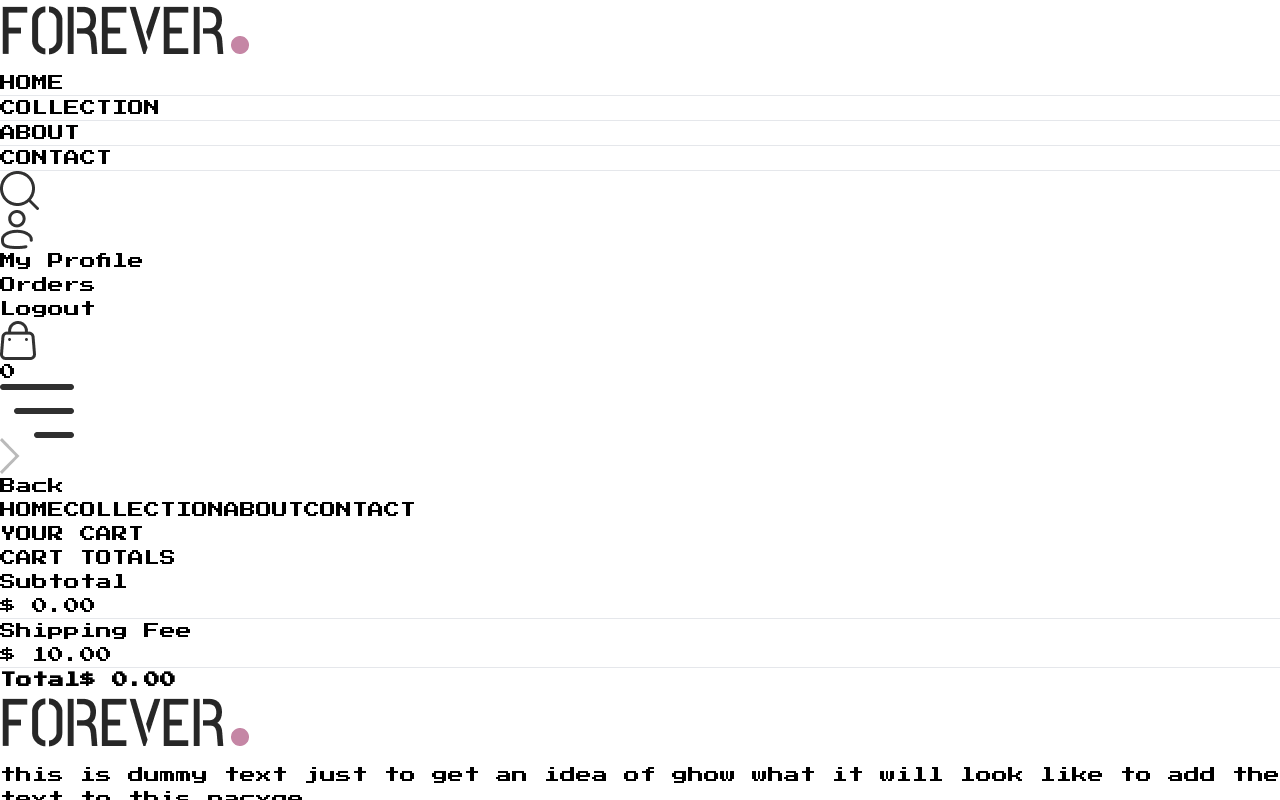
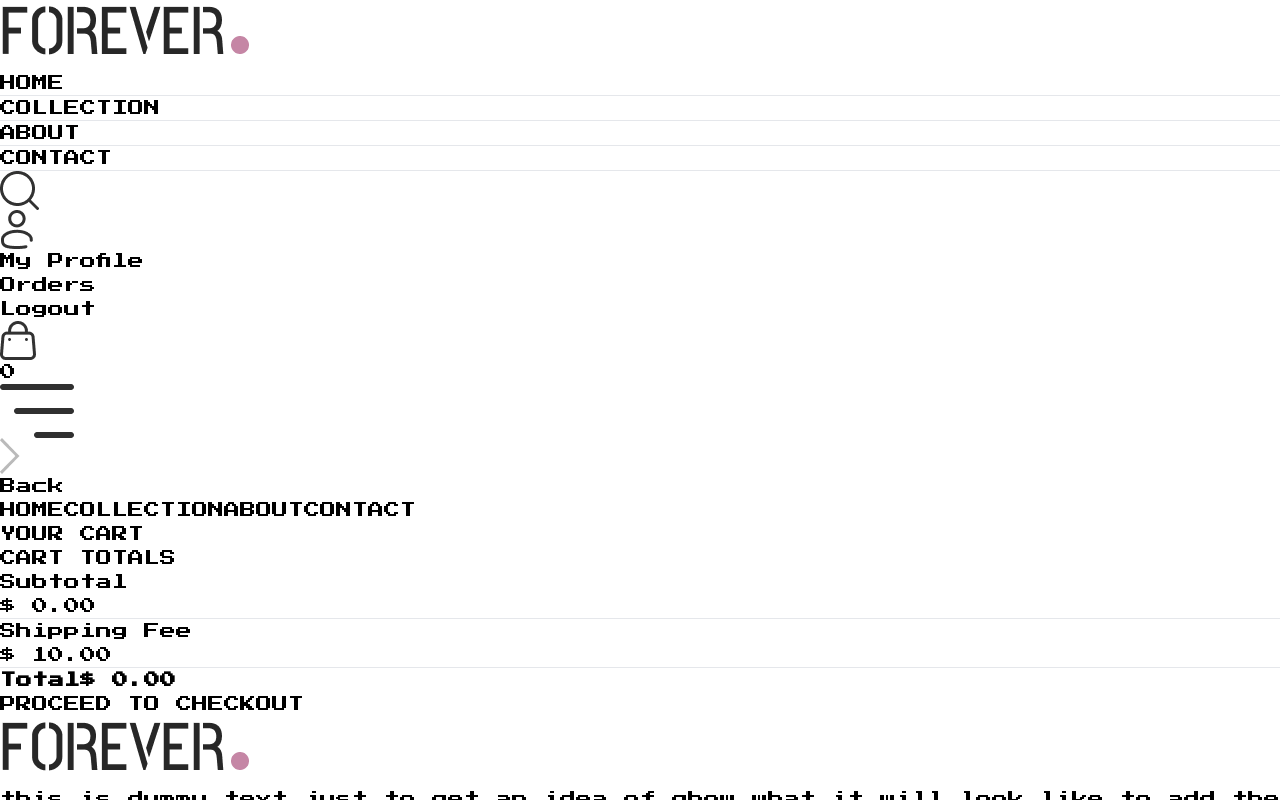
Before and after one commit to jackiejr18/ecommerce-two, a React (Vite) app in the folder frontend/: page /cart in a window 1280 px wide. Shown: the top 800 px of the page. Built offline with nearby package versions, Linux system fonts and the light colour scheme.

Commit message:
addition of checkout button

```diff
--- a/frontend/src/context/ShopContext.jsx
+++ b/frontend/src/context/ShopContext.jsx
@@ -1,6 +1,7 @@
 import { createContext, useEffect, useState } from "react";
 import { products } from "../assets/assets";
 import { toast } from "react-toastify";
+import { useNavigate} from 'react-router-dom';
 
 
 export const ShopContext = createContext();
@@ -12,6 +13,7 @@
   const [search, setSearch] = useState('');
   const [showSearch, setShowSearch] = useState(false);
   const [cartItems, setCartItems] = useState({});
+  const navigate = useNavigate();
 
   const addToCart = async (itemId, size) => {
 
@@ -87,7 +89,7 @@
     products, currency, delivery_fee,
     search, setSearch, showSearch, setShowSearch,
     cartItems, addToCart, getCartCount,
-    updateQuantity, getCartAmount
+    updateQuantity, getCartAmount, navigate
   }
 
   return (
--- a/frontend/src/pages/Cart.jsx
+++ b/frontend/src/pages/Cart.jsx
@@ -6,7 +6,7 @@
 
 const Cart = () => {
 
-  const {products, currency, cartItems, updateQuantity} = useContext(ShopContext);
+  const {products, currency, cartItems, updateQuantity, navigate} = useContext(ShopContext);
 
   const [cartData, setCartData] = useState([]);
 
@@ -65,6 +65,9 @@
       <div className='flex justify-end my-20'>
         <div className='w-full sm:w-[450px]'>
           <CartTotal/>
+          <div className='w-full text-end'>
+            <button onClick={()=>navigate('/place-order')} className='bg-black text-white text-sm my-8 px-8 py-3'>PROCEED TO CHECKOUT</button>
+          </div>
         </div>
       </div>
 
```
